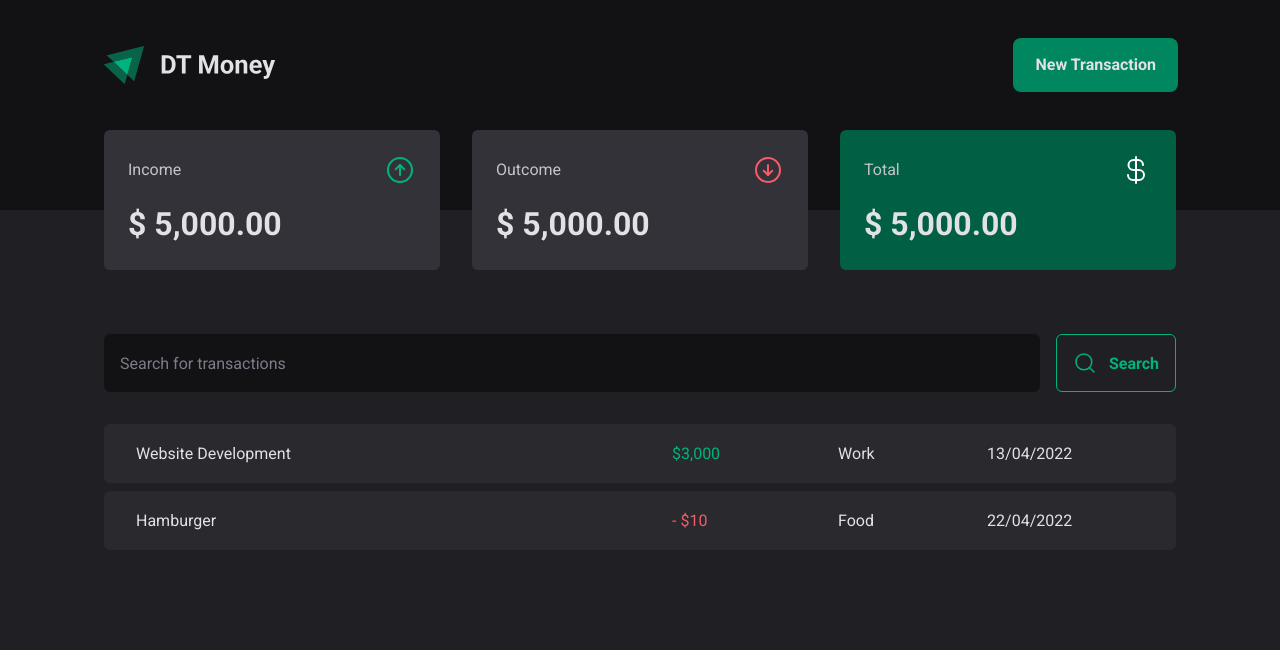
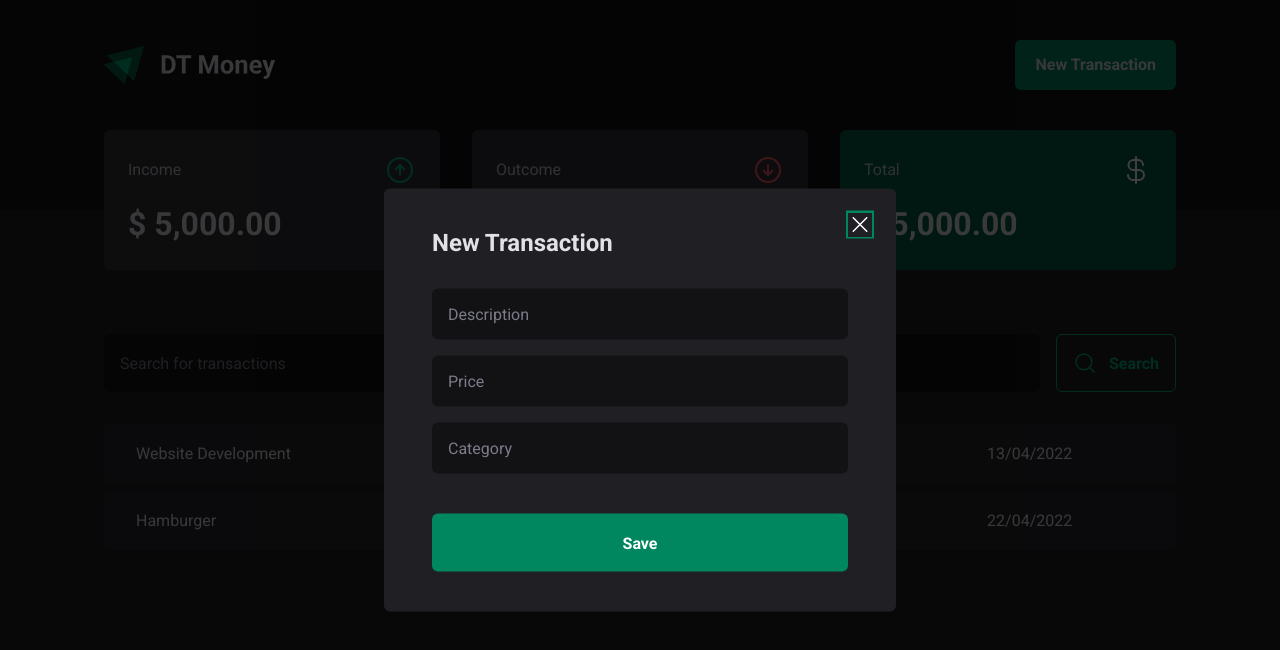
Before and after one commit to LuizPelegrini/expenses-tracker, a React (Vite) app: page / in a window 1280 px wide. Both pictures are taken after a click on the button "New Transaction". Shown: the top 650 px of the page. Built offline with nearby package versions, Linux system fonts and the light colour scheme.

Commit message:
add: Create Modal using RadixUI

```diff
--- a/package.json
+++ b/package.json
@@ -9,6 +9,7 @@
     "preview": "vite preview"
   },
   "dependencies": {
+    "@radix-ui/react-dialog": "^1.0.2",
     "phosphor-react": "^1.4.1",
     "react": "^18.2.0",
     "react-dom": "^18.2.0",
--- a/src/components/Header/index.tsx
+++ b/src/components/Header/index.tsx
@@ -1,3 +1,7 @@
+import * as Dialog from '@radix-ui/react-dialog';
+
+import { NewTransactionModal } from '../NewTransactionModal';
+
 import { Container, Content, NewTransactionButton } from "./styles";
 
 import logoImg from '../../assets/logo.svg';
@@ -8,7 +12,14 @@
     <Container>
       <Content>
         <img src={logoImg} alt="" />
-        <NewTransactionButton>New Transaction</NewTransactionButton>
+
+        <Dialog.Root>
+          <Dialog.Trigger asChild>
+            <NewTransactionButton>New Transaction</NewTransactionButton>
+          </Dialog.Trigger>
+
+          <NewTransactionModal />
+        </Dialog.Root>
       </Content>
     </Container>
   );
--- /dev/null
+++ b/src/components/NewTransactionModal/index.tsx
@@ -0,0 +1,30 @@
+import * as Dialog from '@radix-ui/react-dialog';
+import { X } from 'phosphor-react';
+
+import { Overlay, Content, CloseButton } from './styles';
+
+export function NewTransactionModal () {
+  return (
+    <Dialog.Portal>
+      <Overlay />
+      <Content>
+        <Dialog.Title>New Transaction</Dialog.Title>
+        <CloseButton>
+          <X size={24}/>
+        </CloseButton>
+
+        <form onSubmit={(e) => e.preventDefault()}>
+          <input type="text" placeholder="Description" required />
+          <input type="number" placeholder="Price" required />
+          <input type="text" placeholder="Category" required />
+
+          <Dialog.Close asChild>
+            <button type="submit">Save</button>
+          </Dialog.Close>
+        </form>
+
+
+      </Content>
+    </Dialog.Portal>
+  );
+}
--- /dev/null
+++ b/src/components/NewTransactionModal/styles.ts
@@ -0,0 +1,66 @@
+import styled from "styled-components";
+import * as Dialog from '@radix-ui/react-dialog';
+
+export const Overlay = styled(Dialog.Overlay)`
+  position: fixed;
+  width: 100vw;
+  height: 100vh;
+  inset: 0;
+  background-color: rgba(0, 0, 0, 0.75);
+`;
+
+export const Content = styled(Dialog.Content)`
+  min-width: 32rem;
+  border-radius: 6px;
+  padding: 2.5rem 3rem;
+  background-color: ${props => props.theme["gray-800"]};
+
+  position: fixed;
+  top: 50%;
+  left: 50%;
+  transform: translate(-50%,-50%);
+
+  form {
+    margin-top: 2rem;
+    display: flex;
+    flex-direction: column;
+    gap: 1rem;
+
+    input {
+      border-radius: 6px;
+      border: 0;
+      background-color: ${props => props.theme["gray-900"]};
+      color: ${props => props.theme["gray-300"]};
+      padding: 1rem;
+
+      &::placeholder {
+        color: ${props => props.theme["gray-500"]};
+      }
+    }
+
+    button[type=submit] {
+      height: 58px;
+      border: 0;
+      background-color: ${props => props.theme["green-500"]};
+      color: ${props => props.theme.white};
+      font-weight: bold;
+      padding: 0 1.25rem;
+      border-radius: 6px;
+      margin-top: 1.5rem;
+      transition: background-color 0.15s;
+
+      &:hover {
+        background-color: ${props => props.theme["green-700"]};
+      }
+    }
+  }
+`;
+
+export const CloseButton = styled(Dialog.Close)`
+  position: absolute;
+  background-color: transparent;
+  color: ${props => props.theme.white};
+  top: 1.5rem;
+  right: 1.5rem;
+  font-size: 0;
+`;
```
Also changed, not shown: 1 other file (tests, documents, lock files or other folders).
